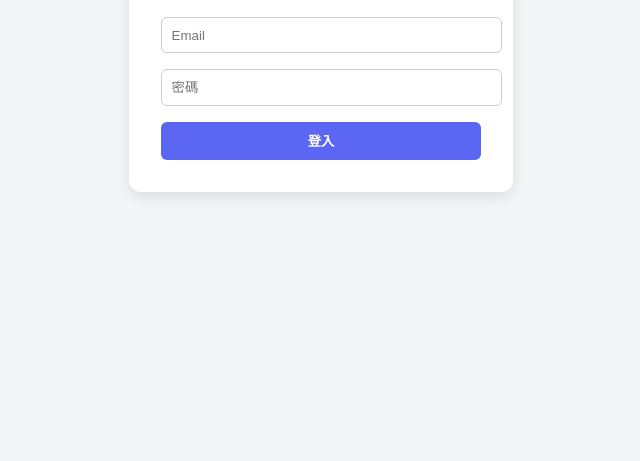
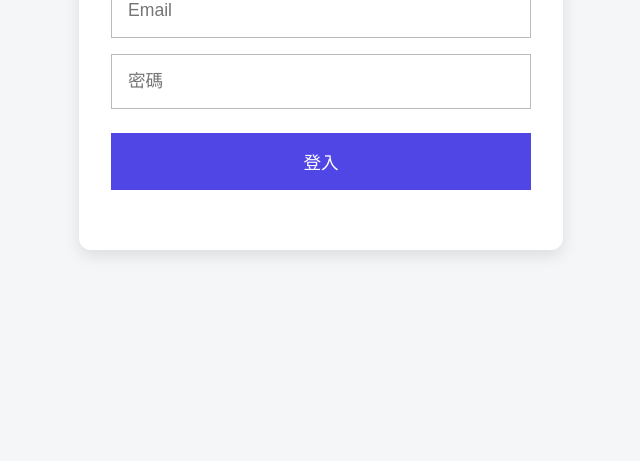
Before and after one commit to chenjuwe/virtual-character-generator, a plain HTML site: page index.html in a window 1280 px wide. Shown: the part 339-800 px from the top of the page, without its empty margins (319-959 px from the left). Drawn offline with Linux system fonts and the light colour scheme.

Commit message:
Add files via upload

```diff
--- a/index.html
+++ b/index.html
@@ -4,75 +4,89 @@
 <head>
   <meta charset="UTF-8" />
   <meta name="viewport" content="width=device-width, initial-scale=1.0"/>
-  <title>虛擬人物自動生成器</title>
+  <title>虛擬人物生成器</title>
   <style>
     body {
-      font-family: "Helvetica Neue", sans-serif;
+      font-family: "Segoe UI", sans-serif;
+      background-color: #f5f6f8;
+      display: flex;
+      justify-content: center;
+      align-items: center;
+      height: 100vh;
       margin: 0;
-      background: #f4f5f7;
-      display: flex;
-      align-items: center;
-      justify-content: center;
-      height: 100vh;
     }
-    #login, #app {
-      background: white;
+    .card {
+      background-color: #fff;
+      padding: 2rem;
       border-radius: 12px;
-      box-shadow: 0 5px 15px rgba(0,0,0,0.1);
-      padding: 2rem;
-      width: 320px;
-      display: none;
+      box-shadow: 0 6px 16px rgba(0, 0, 0, 0.1);
+      text-align: center;
+      max-width: 420px;
+      width: 100%;
     }
-    h2 { margin-top: 0; }
+    h1 {
+      font-size: 1.6rem;
+      margin-bottom: 1.5rem;
+    }
     input {
+      display: block;
       width: 100%;
-      padding: 0.6rem;
-      margin-bottom: 1rem;
-      border: 1px solid #ccc;
-      border-radius: 6px;
+      padding: 1rem;
+      margin: 1rem 0;
+      font-size: 1.1rem;
+      border: 1px solid #bbb;
+      border-radius: 0;
+      box-sizing: border-box;
     }
     button {
       width: 100%;
-      padding: 0.6rem;
-      background-color: #5b67f3;
-      color: white;
+      padding: 1rem;
+      background-color: #4f46e5;
+      color: #fff;
       border: none;
-      border-radius: 6px;
-      font-weight: bold;
+      border-radius: 0;
+      font-size: 1.1rem;
+      cursor: pointer;
+      margin-top: 0.5rem;
     }
-    #error { color: red; font-size: 0.85rem; }
+    #error {
+      color: red;
+      margin-top: 0.5rem;
+      height: 1.2rem;
+    }
   </style>
 </head>
 <body>
-  <div id="login">
-    <h2>登入虛擬人物工具</h2>
+  <div class="card" id="login-card">
+    <h1>虛擬人物生成器</h1>
     <input type="email" id="email" placeholder="Email" />
     <input type="password" id="password" placeholder="密碼" />
+    <button onclick="checkLogin()">登入</button>
     <div id="error"></div>
-    <button onclick="checkLogin()">登入</button>
   </div>
 
-  <div id="app">
-    <h2>虛擬人物自動生成器</h2>
+  <div class="card" id="app" style="display: none;">
+    <h1>虛擬人物自動生成器</h1>
     <p>歡迎使用，這裡可以放原本的人物生成工具內容。</p>
   </div>
 
   <script>
-    const allowEmail = "chenziwe@prayforo.com";
-    const allowPassword = "770011";
+    function checkLogin() {
+      const email = document.getElementById("email").value.trim().toLowerCase();
+      const password = document.getElementById("password").value.trim();
+      const error = document.getElementById("error");
 
-    function checkLogin() {
-      const email = document.getElementById('email').value;
-      const pw = document.getElementById('password').value;
-      if (email === allowEmail && pw === allowPassword) {
-        document.getElementById('login').style.display = 'none';
-        document.getElementById('app').style.display = 'block';
+      if (email === "chenziwe@prayforo.com" && password === "770011") {
+        document.getElementById("login-card").style.display = "none";
+        document.getElementById("app").style.display = "block";
       } else {
-        document.getElementById('error').textContent = "Email 或密碼錯誤";
+        error.textContent = "登入失敗，請檢查 Email 或密碼是否正確。";
       }
     }
 
-    document.getElementById('login').style.display = 'block';
+    document.addEventListener("keydown", function (event) {
+      if (event.key === "Enter") checkLogin();
+    });
   </script>
 </body>
 </html>
```
